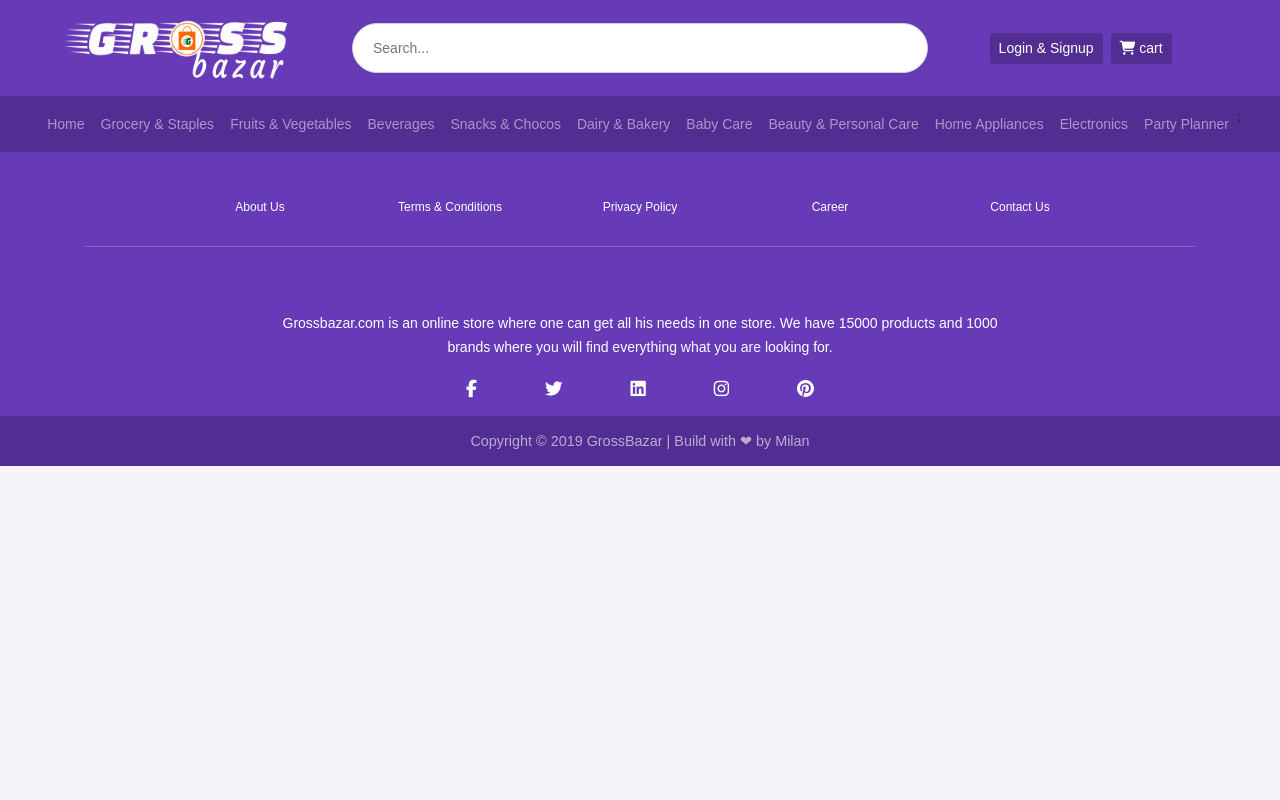
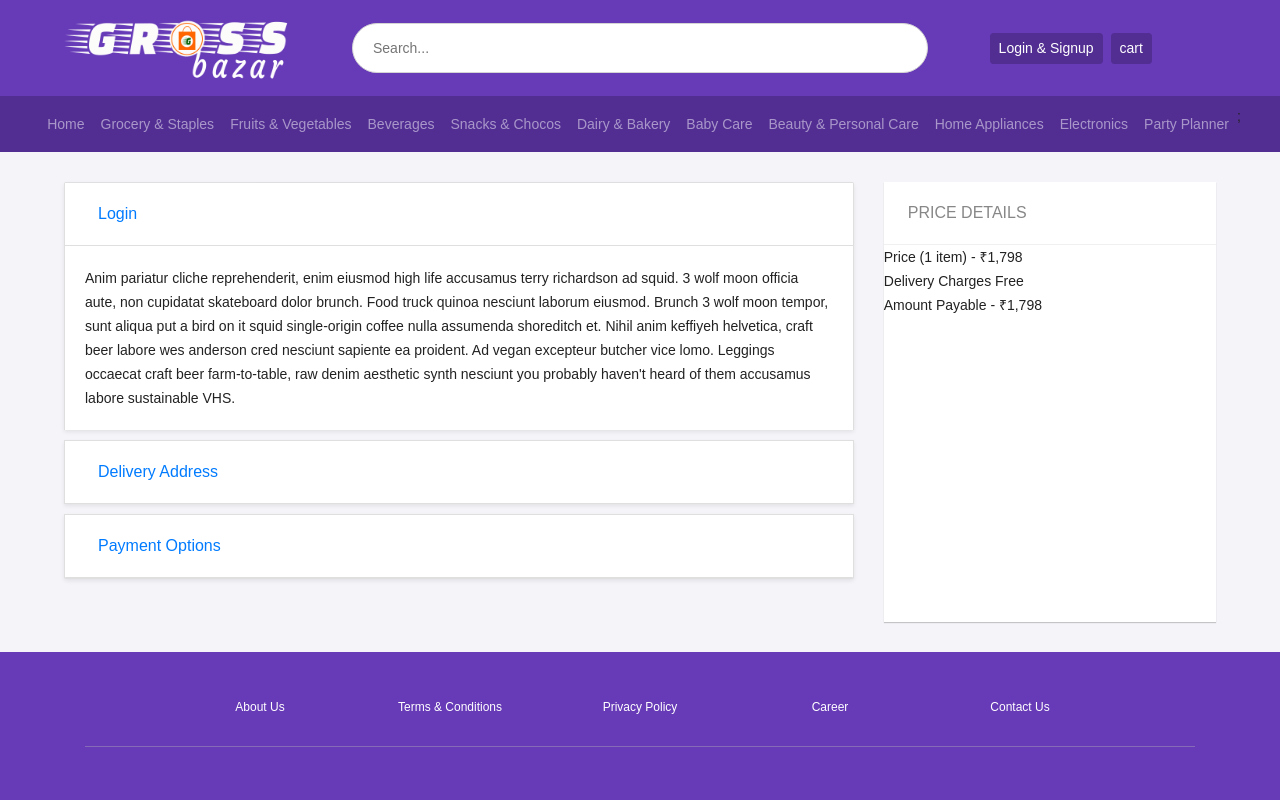
Before and after one commit to devmilan/grossbazar, a React (Create React App) app: page /checkout in a window 1280 px wide. Shown: the top 800 px of the page. Built offline with nearby package versions, Linux system fonts and the light colour scheme.

Commit message:
checkout page

```diff
--- a/public/index.html
+++ b/public/index.html
@@ -15,7 +15,7 @@
   <title>GrossBazar</title>
   <link rel="stylesheet" href="https://stackpath.bootstrapcdn.com/bootstrap/4.3.1/css/bootstrap.min.css"
     integrity="sha384-ggOyR0iXCbMQv3Xipma34MD+dH/1fQ784/j6cY/iJTQUOhcWr7x9JvoRxT2MZw1T" crossorigin="anonymous">
-  <script src="https://kit.fontawesome.com/3da1a747b2.js"></script>
+  <!-- <script src="https://kit.fontawesome.com/3da1a747b2.js"></script> -->
   <script type='application/ld+json'>
     {
       "@context": "http://www.schema.org",
--- a/src/Api.js
+++ b/src/Api.js
@@ -37,6 +37,12 @@ export const updateProduct = async (id, data) => {
 
 export const deleteProduct = async (id) => {
     const res = await axios.delete(`${REACT_APP_API_URL}/products/${id}`);
+    return res.data
+};
+
+
+export const getCartData = async (ids) => {
+    const res = await axios.get(`${REACT_APP_API_URL}/cart?ids=${ids}`);
     return res.data
 };
 
--- a/src/App.js
+++ b/src/App.js
@@ -3,6 +3,7 @@ import { Route, Switch } from "react-router-dom";
 import Layout from './pages/Layout';
 import Cart from './pages/cart/Cart';
 import Loader from './components/loader/Loader';
+import Checkout from './pages/checkout/Checkout';
 
 const Home = lazy(() => import('./pages/Home'));
 const Listing = lazy(() => import('./pages/listing/Listing'));
@@ -36,6 +37,7 @@ const App = () => {
           <Route exact path="/register" component={Register} />
           <Route exact path="/login" component={Login} />
           <Route exact path="/cart" component={Cart} />
+          <Route exact path="/checkout" component={Checkout} />
           <Route path="/admin" component={Admin} />
           <Route component={NotFound} />
         </Switch>
--- a/src/assets/scss/styles.scss
+++ b/src/assets/scss/styles.scss
@@ -109,6 +109,14 @@
   }
 }
 
+.btn-primary{
+  background-color: #673ab7;
+  border-color: #673ab7;
+  &:hover{
+    background-color: #522e92;
+    border-color: #522e92;
+  }
+}
 
 // common styles
 
@@ -119,3 +127,8 @@
         font-weight: normal;
         border-top: 1px solid #673ab71f;
     }
+
+.btn:focus {
+  outline: none;
+  box-shadow: none;
+}
--- a/src/index.js
+++ b/src/index.js
@@ -4,7 +4,6 @@ import { BrowserRouter} from 'react-router-dom'
 import './assets/scss/styles.scss';
 import App from './App';
 import * as serviceWorker from './serviceWorker';
-
 
 const rootElement = document.getElementById("root");
 
--- a/src/pages/cart/Cart.js
+++ b/src/pages/cart/Cart.js
@@ -1,9 +1,34 @@
-import React from 'react';
+import React, { useEffect, useState } from 'react';
 import css from './Cart.module.scss';
+import { getCartData } from '../../Api';
+import { getFromCart } from '../../Storage';
+import { Link } from 'react-router-dom';
+const Cart = () => {
 
-const Cart = () => {
+  const [items, setItems] = useState([])
+
+  useEffect(() => {
+    window.scrollTo(0, 0);
+    getCartproducts()
+  }, [])
+
+
+  const getCartproducts = async () => {
+    const items = getFromCart();
+    if (items) {
+      const ids = Object.keys(items).join(',');
+      const data = await getCartData(ids);
+      setItems(data.data)
+    }
+  };
+
+
+// Your cart is empty!
+
+
   return (
     <div className={css.cart_page}>
+      {items && items.length > 0 &&
         <div className="table-responsive">
           <table className="table table-bordered">
             <thead>
@@ -17,28 +42,23 @@ const Cart = () => {
               </tr>
             </thead>
             <tbody>
-                        <tr>
+              {items.map(item =>
+                <tr key={item._id}>
                   <td className={css.product_remove}><a href="#"><i className="fa fa-trash-o"></i></a></td>
-                            <td className={css.product_thumb}><a href="#"><img src="https://placehold.it/100" alt="Handbag"/></a></td>
-                            <td className={css.product_name}><a href="#">Handbag fringilla</a></td>
-                            <td className={css.product_price}>£65.00</td>
-                            <td className={css.product_quantity}><label>Quantity</label> <input min="1" max="100" value="1" type="number"/></td>
+                  <td className={css.product_thumb}><a href="#"><img src={ item.image === "no-image.jpg" ? require(`../../assets/img/${item.image}`) : item.image} alt={item.name} width="50"/></a></td>
+                  <td className={css.product_name}><a href="#">{item.name}</a></td>
+                  <td className={css.product_price}>Rs.{item.price}/-</td>
+                  <td className={css.product_quantity}><label>Quantity</label> <input min="1" max="100" value="1" type="number" /></td>
                   <td className={css.product_total}>£130.00</td>
                 </tr>
+              )}
               <tr>
-                            <td className={css.product_remove}><a href="#"><i className="fa fa-trash-o"></i></a></td>
-                            <td className={css.product_thumb}><a href="#"><img src="https://placehold.it/100" alt="Handbag"/></a></td>
-                            <td className={css.product_name}><a href="#">Handbag fringilla</a></td>
-                            <td className={css.product_price}>£65.00</td>
-                            <td className={css.product_quantity}><label>Quantity</label> <input min="1" max="100" value="1" type="number"/></td>
-                            <td className={css.product_total}>£130.00</td>
-                        </tr>
-                        <tr>
-                            <td colspan="6"><button class="btn btn-primary" type="button">update cart</button></td>
+                <td colSpan="6"><Link to="/checkout" className={`btn btn-primary ${css.checkout_btn}`} type="button">Place Order</Link></td>
               </tr>
             </tbody>
           </table>
         </div>
+      }
     </div>
   )
 }
--- a/src/pages/checkout/Checkout.js
+++ b/src/pages/checkout/Checkout.js
@@ -1,10 +1,108 @@
-import React from 'react';
+import React, { useEffect } from 'react';
+import css from './Checkout.module.scss';
 
-const Login = () => {
-    return (
+const Checkout = () => {
+
+
+  useEffect(() => {
+    window.scrollTo(0, 0);
+  }, [])
+
+  return (
+    <div className={css.checkout_page}>
+
+      <div className={css.left}>
+        <div className="accordion" id="accordionExample">
+          <div className={`${css.card} card`}>
+            <div className={css.card_header} id="headingOne">
+              <h2 className="mb-0">
+                <button className="btn btn-link btn-block text-left" type="button" data-toggle="collapse" data-target="#collapseOne" aria-expanded="true" aria-controls="collapseOne">
+                  Login
+                    </button>
+              </h2>
+            </div>
+
+            <div id="collapseOne" className="collapse show" aria-labelledby="headingOne" data-parent="#accordionExample">
+              <div className="card-body">
+                Anim pariatur cliche reprehenderit, enim eiusmod high life accusamus terry richardson ad squid. 3 wolf moon officia aute, non cupidatat skateboard dolor brunch. Food truck quinoa nesciunt laborum eiusmod. Brunch 3 wolf moon tempor, sunt aliqua put a bird on it squid single-origin coffee nulla assumenda shoreditch et. Nihil anim keffiyeh helvetica, craft beer labore wes anderson cred nesciunt sapiente ea proident. Ad vegan excepteur butcher vice lomo. Leggings occaecat craft beer farm-to-table, raw denim aesthetic synth nesciunt you probably haven't heard of them accusamus labore sustainable VHS.
+                  </div>
+            </div>
+          </div>
+          <div className={`${css.card} card`}>
+            <div className={css.card_header} id="headingTwo">
+              <h2 className="mb-0">
+                <button className="btn btn-link btn-block text-left collapsed" type="button" data-toggle="collapse" data-target="#collapseTwo" aria-expanded="false" aria-controls="collapseTwo">
+                  Delivery Address
+                    </button>
+              </h2>
+            </div>
+            <div id="collapseTwo" className="collapse" aria-labelledby="headingTwo" data-parent="#accordionExample">
+              <div className="card-body">
+                Anim pariatur cliche reprehenderit, enim eiusmod high life accusamus terry richardson ad squid. 3 wolf moon officia aute, non cupidatat skateboard dolor brunch. Food truck quinoa nesciunt laborum eiusmod. Brunch 3 wolf moon tempor, sunt aliqua put a bird on it squid single-origin coffee nulla assumenda shoreditch et. Nihil anim keffiyeh helvetica, craft beer labore wes anderson cred nesciunt sapiente ea proident. Ad vegan excepteur butcher vice lomo. Leggings occaecat craft beer farm-to-table, raw denim aesthetic synth nesciunt you probably haven't heard of them accusamus labore sustainable VHS.
+                  </div>
+            </div>
+          </div>
+          <div className={`${css.card} card`}>
+            <div className={css.card_header} id="headingThree">
+              <h2 className="mb-0">
+                <button className="btn btn-link btn-block text-left collapsed" type="button" data-toggle="collapse" data-target="#collapseThree" aria-expanded="false" aria-controls="collapseThree">
+                  Payment Options
+                  </button>
+              </h2>
+            </div>
+            <div id="collapseThree" className="collapse" aria-labelledby="headingThree" data-parent="#accordionExample">
+              <div className="card-body">
+
+                <div>
+                  <button className="btn btn-primary" type="button" data-toggle="collapse" data-target="#cash-on-delivery" aria-expanded="false" aria-controls="cash-on-delivery"> Cash on Delivery</button>
+
+                  <div className="collapse" id="cash-on-delivery">
+                    <div className="card card-body">
+                      Cash on Delivery
+                  </div>
+                  </div>
+                </div>
+
+
+                <div>
+                  <button className="btn btn-primary" type="button" data-toggle="collapse" data-target="#phonepe" aria-expanded="false" aria-controls="phonepe">PhonePe </button>
+
+                  <div className="collapse" id="phonepe">
+                    <div className="card card-body">
+                      PhonePe
+                  </div>
+                  </div>
+                </div>
+
+
+
+                <div>
+                  <button className="btn btn-primary" type="button" data-toggle="collapse" data-target="#google-pay" aria-expanded="false" aria-controls="google-pay"> GooglePay</button>
+
+                  <div className="collapse" id="google-pay">
+                    <div className="card card-body">
+                      GooglePay
+                  </div>
+                  </div>
+                </div>
+
+              </div>
+            </div>
+          </div>
+        </div>
+
+      </div>
+      <div className={css.right}>
+        <h2 className={css.price_details_heading}>Price details</h2>
         <div>
-
+          Price (1 item) -  ₹1,798
         </div>
-    )
+        <div>
+          Delivery Charges  Free
+        </div>
+        <div>Amount Payable -  ₹1,798</div>
+      </div>
+    </div>
+  )
 }
-export default Login;
+export default Checkout;
--- a/src/pages/checkout/Checkout.module.scss
+++ b/src/pages/checkout/Checkout.module.scss
@@ -0,0 +1,42 @@
+.checkout_page{
+    min-height: 500px;
+    padding: 30px 5%;
+    display: flex;
+    justify-content: space-between;
+
+    .left{
+        width: calc(100% - 350px + 30px);
+        margin-right: 30px;
+        // box-shadow: 0 1px 1px 0 rgba(0,0,0,.2);
+    }
+    .right{
+        width: 350px;
+        background: #fff;
+        box-shadow: 0 1px 1px 0 rgba(0,0,0,.2);
+    }
+}
+
+.card{
+    margin-bottom: 10px;
+    border-radius: 2px;
+    box-shadow: 0 2px 4px 0 rgba(0,0,0,.08);
+}
+.card_header{
+    padding: .75rem 1.25rem;
+    margin-bottom: 0;
+    background-color: #fff;
+    border-bottom: 1px solid rgba(0,0,0,.125);
+    button:hover{
+        text-decoration: none;
+    }
+}
+
+.price_details_heading{
+    border-bottom: 1px solid #f0f0f0;
+    font-size: 16px;
+    text-transform: uppercase;
+    padding: 13px 24px;
+    font-weight: 500;
+    color: #878787;
+    min-height: 47px;
+}
```
Also changed, not shown: src/pages/cart/Cart.module.scss (+7 -2 lines). Lines whose indentation alone changed are shown as unchanged.
